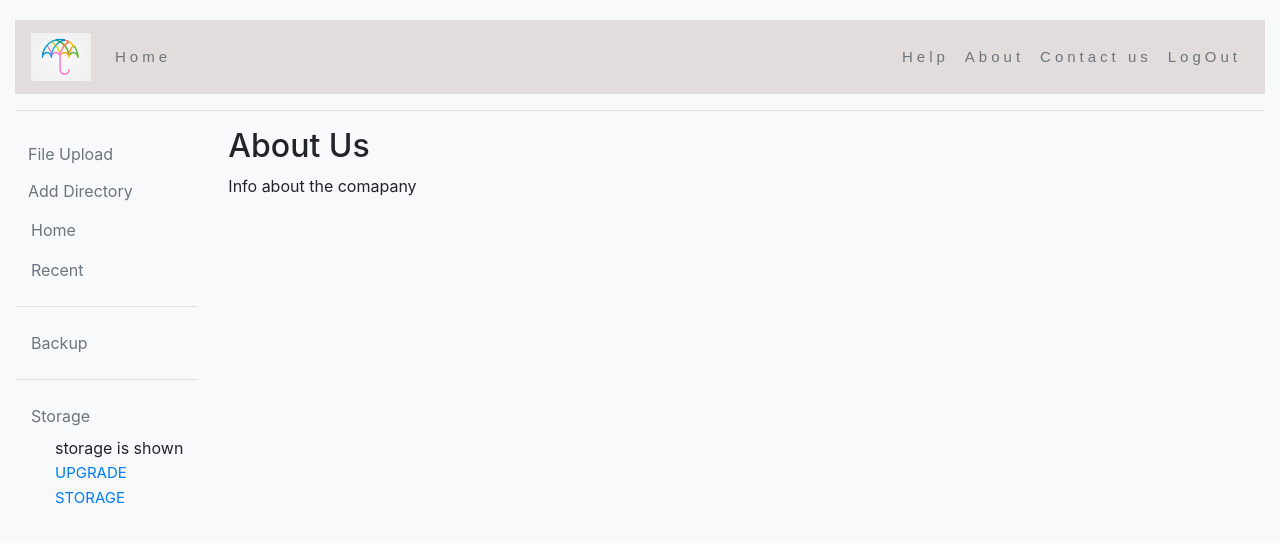
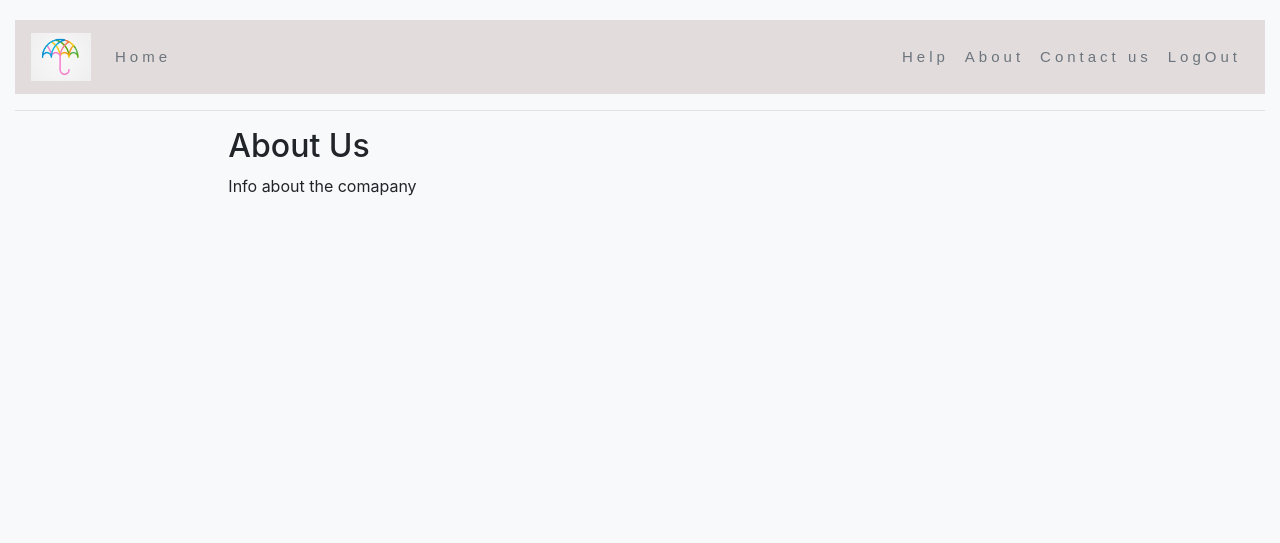
Before and after one commit to SiddharthaMishra/ASE1Project, a Django app: page /aboutus/ in a window 1280 px wide. Shown: the top 543 px of the page. Run offline with Django 3.2, Linux system fonts and the light colour scheme; some libraries are stand-ins or nearby versions.

Commit message:
Cancel button fixed and activation view fixed

```diff
--- a/securestore/DispFile/templates/LoginAboutUs.html
+++ b/securestore/DispFile/templates/LoginAboutUs.html
@@ -3,5 +3,9 @@
 {% block content %}
 <h2> About Us </h2>
 <p>Info about the comapany</p>
-
+<script>
+  $(document).ready(function() {
+    $("#SideNavBar").empty()
+    });
+</script>
 {% endblock %}
--- a/securestore/DispFile/templates/LoginBase.html
+++ b/securestore/DispFile/templates/LoginBase.html
@@ -75,28 +75,28 @@
 
       <div class="col-sm-12 ">
         <nav class="navbar navbar-expand-sm  navbar-light navi2">
-          <a class="navbar-brand" href=""><img src="{% static 'logo2.jpg' %}" alt="Logo" style="width:60px;"></a>
+          <a class="navbar-brand" href="{% url 'DispFile:home' %} "><img src="{% static 'logo2.jpg' %}" alt="Logo" style="width:60px;"></a>
           <button class="navbar-toggler" type="button" data-toggle="collapse" data-target="#navbar6" aria-controls="navbarSupportedContent" aria-expanded="false" aria-label="Toggle navigation">
             <span class="navbar-toggler-icon"></span>
           </button>
           <div class="navbar-collapse collapse justify-content-stretch" id="navbar6">
             <ul class="navbar-nav">
               <li class="nav-item active">
-                <a class="nav-link" href=""><span class="text-muted">Home</span></a>
+                <a class="nav-link" href="{% url 'DispFile:home' %}"><span class="text-muted">Home</span></a>
               </li>
             </ul>
             <ul class="navbar-nav ml-auto">
               <li class="nav-item">
-                <a class="nav-link" href="/help"><span class="text-muted">Help</span></a>
+                <a class="nav-link" href="{% url 'DispFile:help' %}"><span class="text-muted">Help</span></a>
               </li>
               <li class="nav-item">
-                <a class="nav-link" href="/aboutus"><span class="text-muted">About</span></a>
+                <a class="nav-link" href="{% url 'DispFile:aboutus' %}"><span class="text-muted">About</span></a>
               </li>
               <li class="nav-item">
-                <a class="nav-link" href="/contactus"><span class="text-muted">Contact us</span></a>
+                <a class="nav-link" href="{% url 'DispFile:contactus' %}"><span class="text-muted">Contact us</span></a>
               </li>
               <li class="nav-item">
-                <a class="nav-link" href="/logout"><span class="text-muted">LogOut</span></a>
+                <a class="nav-link" href="{% url 'login_signup:logout' %}"><span class="text-muted">LogOut</span></a>
               </li>
             </ul>
 
@@ -108,18 +108,25 @@
     </div>
     <div class="row">
       <div class="col-sm-2">
-        <nav class="navbar navbar-light navbar-expand-sm px-0 ">
+        <nav class="navbar navbar-light navbar-expand-sm px-0" id="SideNavBar">
           <!--<button class="navbar-toggler" type="button" data-toggle="collapse" data-target="#navbarWEX" aria-controls="navbarSupportedContent" aria-expanded="false" aria-label="Toggle navigation">
             <span class="navbar-toggler-icon"></span>
           </button>-->
           <div id="navbarWEX">
             <div class="flex-sm-column ">
-              <div class="btn-group-vertical">
-                <button type="button" class="btn btn-light btn-block text-left" data-toggle="modal" data-target="#exampleModal"><span class="text-muted">File Upload</span></button>
-                <button type="button" class="btn btn-light btn-block text-left " data-toggle="modal" data-target="#exampleModal2"><span class="text-muted">Add Directory</span></button>
-              </div>
-              <a class="nav-item nav-link active" href=""><span class="text-muted">Home</span></a>
-              <a href="/recent" class="nav-item nav-link"><span class="text-muted">Recent</span></a>
+              <a class="nav-item nav-link active text-left" href="{% url 'DispFile:home' %}"><span class="text-muted">Home</span></a>
+              <button type="button" class="btn btn-light nav-item navbar-btn btn-block text-left" data-toggle="modal" data-target="#exampleModal"><span class="text-muted">File Upload</span></button>
+              <button type="button" class="btn btn-light nav-item navbar-btn btn-block text-left " data-toggle="modal" data-target="#exampleModal2"><span class="text-muted">Add Directory</span></button>
+              <button type="button" class="btn btn-light nav-item navbar-btn btn-block text-left" id="recent-button"><span class="text-muted">Recent</span></button>
+              <hr>
+              <button type="button" class="btn btn-light nav-item navbar-btn btn-block text-left" id="backup-button"><span class="text-muted">Backup</span></button>
+              <hr>
+              <button type="button" class="btn btn-light nav-item navbar-btn btn-block text-left" id="storage-button"><span class="text-muted">Storage</span></button>
+              <br>
+              <br>
+              <br>
+              <hr>
+              <!-- <a href="/recent" class="nav-item nav-link"><span class="text-muted">Recent</span></a>
               <hr>
               <a href="#" class="nav-item nav-link"><span class="text-muted">Backup</span></a>
               <hr>
@@ -129,9 +136,9 @@
                 <li>
                   <a style="font-size:15px" class="nav-item" href="#">UPGRADE STORAGE</a>
                 </li>
-              </ul>
-              <div class="btn-group-vertical">
-              </div>
+              </ul> -->
+              <!-- <div class="btn-group-vertical">
+              </div> -->
             </div>
           </div>
         </nav>
@@ -205,14 +212,53 @@
           </div>
         </div>
       </div>
-      <div class="col-sm-8" id="clearRow">
+      <div class="col-sm-8" id="clearRow" >
+        <div id="clearRow2">
         {%block content %}
 
         {%endblock%}
       </div>
+      </div>
     </div>
 
   </div>
+  <script type="text/javascript">
+    function addRecent( parent1 ,parent2 ) {
+      parent1.empty()
+      parent2.empty()
+      parent2.append("<h2> Here Recent are shown</h2> <p>recent files</p>");
+    }
+
+    $(document).ready(function() {
+      $("#recent-button").click(function() {
+        addRecent($("#clearRow2"),$("#clearRow"));
+      });
+    });
+
+    function addStorage( storage,parent1 ,parent2 ) {
+      parent1.empty()
+      parent2.empty()
+      parent2.append("<h2> Storage </h2><p>"+storage+"%</p><p>Storage of user is shown</p>");
+    }
+
+    $(document).ready(function() {
+      $("#storage-button").click(function() {
+        addStorage(90,$("#clearRow2"),$("#clearRow"));
+      });
+    });
+
+    function addBackup( parent1 ,parent2 ) {
+      parent1.empty()
+      parent2.empty()
+      parent2.append("<h2> Here Backups or previous versions are shown if possible</h2> <p>previous version files OR backup files</p>");
+    }
+
+    $(document).ready(function() {
+      $("#backup-button").click(function() {
+        addBackup($("#clearRow2"),$("#clearRow"));
+      });
+    });
+  </script>
 </body>
 
 </html>
--- a/securestore/DispFile/templates/LoginContactUs.html
+++ b/securestore/DispFile/templates/LoginContactUs.html
@@ -3,5 +3,9 @@
 {% block content %}
 <h2> ContactUs </h2>
 <p>Contact and Emails</p>
-
+<script>
+  $(document).ready(function() {
+    $("#SideNavBar").empty()
+    });
+</script>
 {% endblock %}
--- a/securestore/DispFile/templates/LoginHelp.html
+++ b/securestore/DispFile/templates/LoginHelp.html
@@ -3,5 +3,9 @@
 {% block content %}
 <h2>Help </h2>
 <p>Any Queries and reportings etc</p>
-
+<script>
+  $(document).ready(function() {
+    $("#SideNavBar").empty()
+    });
+</script>
 {% endblock %}
--- a/securestore/DispFile/urls.py
+++ b/securestore/DispFile/urls.py
@@ -1,10 +1,9 @@
 from django.urls import path, include
 from . import views
+app_name= 'DispFile'
 urlpatterns = [
-    path('', views.home, name="home"),
-    path('recent/', views.Recent, name="recent"),
-    path('storage/', views.Storage, name="storage"),
-    path('help/', views.Help, name="help"),
-    path('contactus/', views.ContactUs, name="contactus"),
-    path('aboutus/', views.AboutUs, name="aboutus"),
+    path('',views.home,name="home"),
+    path('help/',views.Help,name="help"),
+    path('contactus/',views.ContactUs,name="contactus"),
+    path('aboutus/',views.AboutUs,name="aboutus"),
 ]
--- a/securestore/blog/urls.py
+++ b/securestore/blog/urls.py
@@ -1,6 +1,7 @@
 
 from django.urls import path
 from . import views
+app_name="blog"
 urlpatterns = [
 
     path('', views.main_page,name='main_page' ),
--- a/securestore/login_signup/templates/login_signup/login.html
+++ b/securestore/login_signup/templates/login_signup/login.html
@@ -81,7 +81,7 @@ button:hover {
   <br>
       <center>
 
-      <button type="button" onclick= location.href="{% url 'login_signup:home' %}" class="cancelbtn">Cancel</button>
+      <button type="button" onclick= location.href="{% url 'blog:main_page' %}" class="cancelbtn">Cancel</button>
       &nbsp;&nbsp;&nbsp;&nbsp;&nbsp;&nbsp;&nbsp;&nbsp;
       &nbsp;&nbsp;&nbsp;&nbsp;&nbsp;&nbsp;&nbsp;&nbsp;
           <button type="submit"  class="cancelbtn" >Login</button>
--- a/securestore/login_signup/templates/login_signup/signup.html
+++ b/securestore/login_signup/templates/login_signup/signup.html
@@ -72,7 +72,7 @@ hr {
     {{ user_form.as_p }}
     <div class="clearfix">
     &nbsp;&nbsp;&nbsp;&nbsp;&nbsp;   <button type="submit" onsubmit=location.href="{% url 'login_signup:home'%}">Sign Up</button>"
-        <button type="button" onclick=location.href="{% url 'login_signup:home' %}"  class="cancelbtn">Cancel</button>
+        <button type="button" onclick=location.href="{% url 'blog:main_page' %}"  class="cancelbtn">Cancel</button>
         &nbsp;  &nbsp;  &nbsp;  &nbsp;  &nbsp;
 
 
```
Also changed, not shown: securestore/DispFile/templates/LoginHome.html (+4 -4 lines), securestore/login_signup/views.py (+4 -3 lines).
